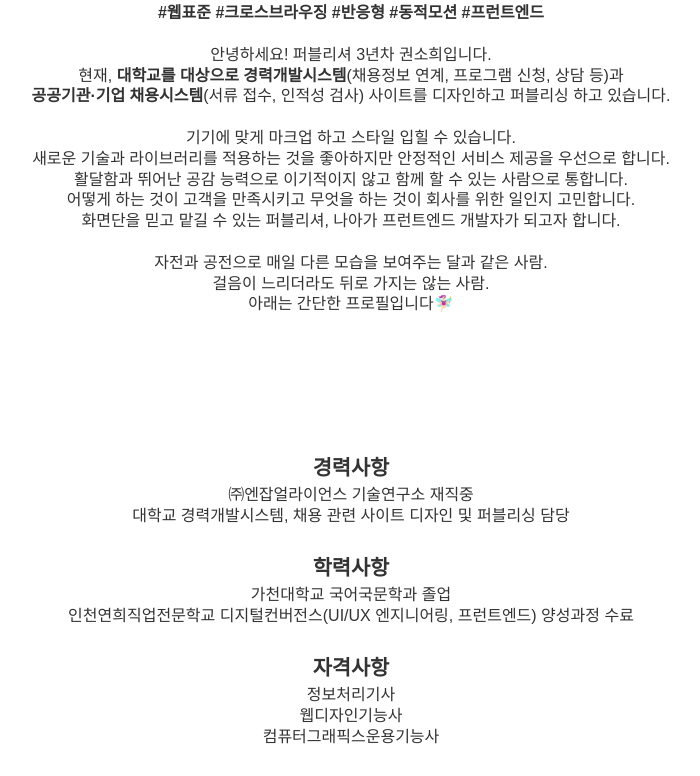
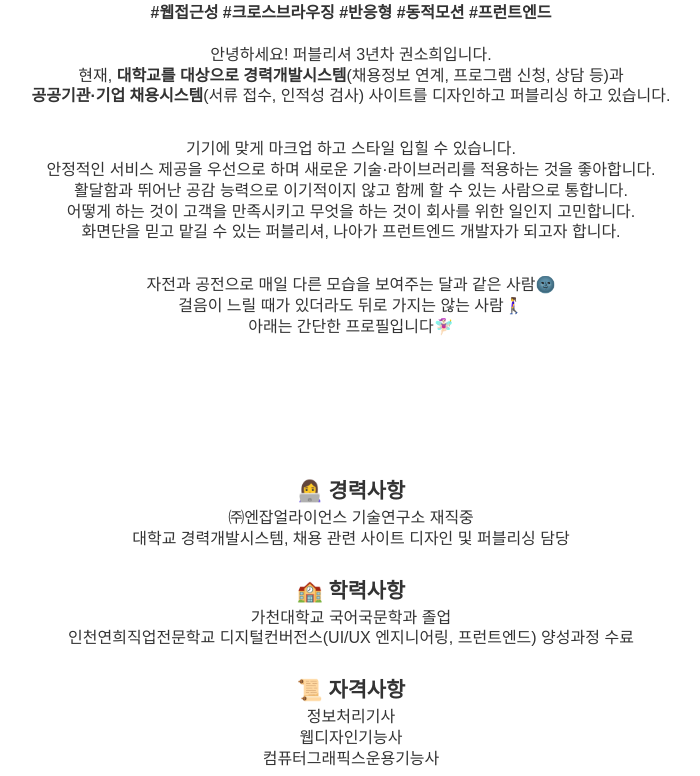
Before and after one commit to conan1207/sohee, a React (Create React App) app: page / in a window 1280 px wide. Shown: the part 940-1716 px from the top of the page, without its empty margins (289-989 px from the left). Built offline with nearby package versions, Linux system fonts and the light colour scheme; a web font is replaced by a local one.

Commit message:
Update About.js

```diff
--- a/src/routes/About.js
+++ b/src/routes/About.js
@@ -143,38 +143,47 @@ const About = ({ history }) => {
           <h3 data-aos={"zoom-in"}>"공감을 바탕으로 한 소통"</h3>
           <h3 data-aos={"zoom-in"}>"한결 같지만, 늘 새로운 사람"</h3>
           <p className="about_txt" data-aos={"fade-up"} data-aos-duration={"1000"}>
-            <b>#웹표준 #크로스브라우징 #반응형 #동적모션 #프런트엔드</b><br /><br />
+            <b>#웹접근성 #크로스브라우징 #반응형 #동적모션 #프런트엔드</b><br /><br />
             안녕하세요! 퍼블리셔 3년차 권소희입니다.<br />
-            현재, <strong>대학교를 대상으로 경력개발시스템</strong>(채용정보 연계, 프로그램 신청, 상담 등)과<br />
-            <strong>공공기관·기업 채용시스템</strong>(서류 접수, 인적성 검사) 사이트를 디자인하고 퍼블리싱
-            하고 있습니다.<br /><br />
+            현재, <b>대학교를 대상으로 경력개발시스템</b>(채용정보 연계, 프로그램 신청, 상담 등)과<br />
+            <b>공공기관·기업 채용시스템</b>(서류 접수, 인적성 검사) 사이트를 디자인하고 퍼블리싱
+            하고 있습니다.
+          </p>
+          <p className="about_txt" data-aos={"fade-up"} data-aos-duration={"1000"}>
             기기에 맞게 마크업 하고 스타일 입힐 수 있습니다.<br />
-            새로운 기술과 라이브러리를 적용하는 것을 좋아하지만 안정적인 서비스 제공을 우선으로 합니다.<br />
+            안정적인 서비스 제공을 우선으로 하며 새로운 기술·라이브러리를 적용하는 것을 좋아합니다.<br />
             활달함과 뛰어난 공감 능력으로 이기적이지 않고 함께 할 수 있는 사람으로 통합니다.<br />
             어떻게 하는 것이 고객을 만족시키고 무엇을 하는 것이 회사를 위한 일인지 고민합니다.<br />
-            화면단을 믿고 맡길 수 있는 퍼블리셔, 나아가 프런트엔드 개발자가 되고자 합니다.<br /><br />
-            자전과 공전으로 매일 다른 모습을 보여주는 달과 같은 사람.<br />
-            걸음이 느리더라도 뒤로 가지는 않는 사람.<br />
+            화면단을 믿고 맡길 수 있는 퍼블리셔, 나아가 프런트엔드 개발자가 되고자 합니다.
+          </p>
+          <p className="about_txt" data-aos={"fade-up"} data-aos-duration={"1000"}>
+            자전과 공전으로 매일 다른 모습을 보여주는 달과 같은 사람🌚<br />
+            걸음이 느릴 때가 있더라도 뒤로 가지는 않는 사람🚶‍♀️<br />
             아래는 간단한 프로필입니다🧚🏻‍♀️
           </p>
         </article>
         <article>
-          <h2 data-aos={"zoom-in"}>경력사항</h2>
-          <p data-aos={"fade-up"} data-aos-duration={"1000"}>㈜엔잡얼라이언스 기술연구소 재직중<br/>
-         대학교 경력개발시스템, 채용 관련 사이트 디자인 및 퍼블리싱 담당</p>
+          <h2 data-aos={"zoom-in"}>👩‍💻 경력사항</h2>
+          <p data-aos={"fade-up"} data-aos-duration={"1000"}>
+            ㈜엔잡얼라이언스 기술연구소 재직중<br/>
+            대학교 경력개발시스템, 채용 관련 사이트 디자인 및 퍼블리싱 담당
+          </p>
 
-          <h2 data-aos={"zoom-in"}>학력사항</h2>
-          <p data-aos={"fade-up"} data-aos-duration={"1000"}>가천대학교 국어국문학과 졸업<br/>
+          <h2 data-aos={"zoom-in"}>🏫 학력사항</h2>
+          <p data-aos={"fade-up"} data-aos-duration={"1000"}>
+            가천대학교 국어국문학과 졸업<br/>
             인천연희직업전문학교 디지털컨버전스(UI/UX 엔지니어링, 프런트엔드)
             양성과정 수료
           </p>
 
-          <h2 data-aos={"zoom-in"}>자격사항</h2>
-          <p data-aos={"fade-up"} data-aos-duration={"1000"}>정보처리기사<br/>
-          웹디자인기능사<br/>
-          컴퓨터그래픽스운용기능사</p>
+          <h2 data-aos={"zoom-in"}>📜 자격사항</h2>
+          <p data-aos={"fade-up"} data-aos-duration={"1000"}>
+            정보처리기사<br/>
+            웹디자인기능사<br/>
+            컴퓨터그래픽스운용기능사
+          </p>
 
-          <h2 data-aos={"zoom-in"}>주요기술</h2>
+          <h2 data-aos={"zoom-in"}>💻 주요기술</h2>
           <p data-aos={"fade-up"} data-aos-duration={"1000"}>
             <FontAwesomeIcon icon={["fab", "html5"]} size="2x" color="#E35226" />
             <FontAwesomeIcon
```
